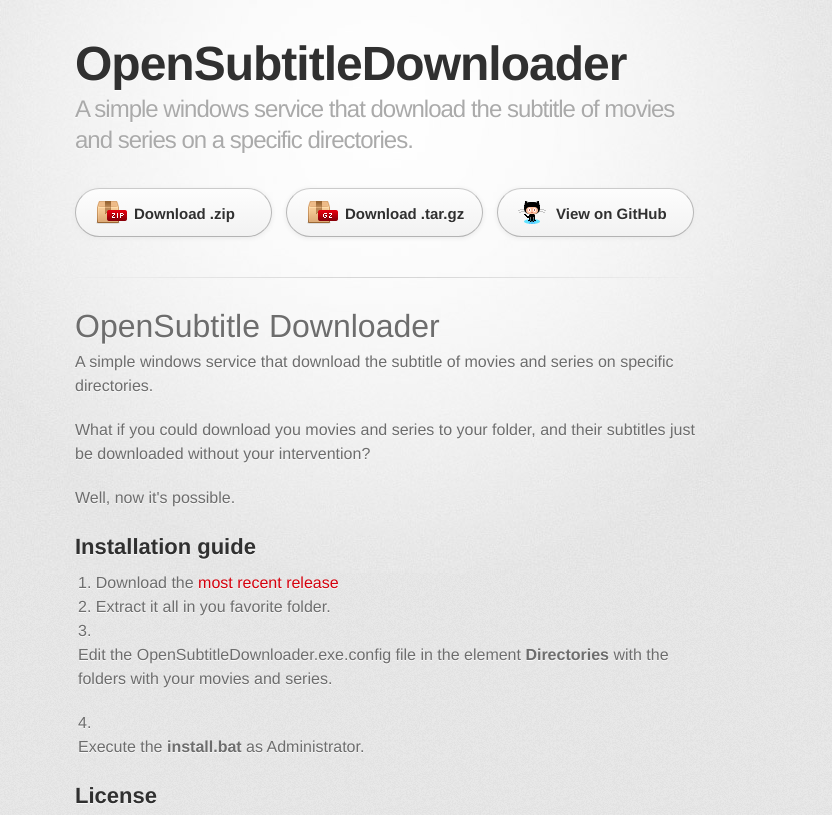
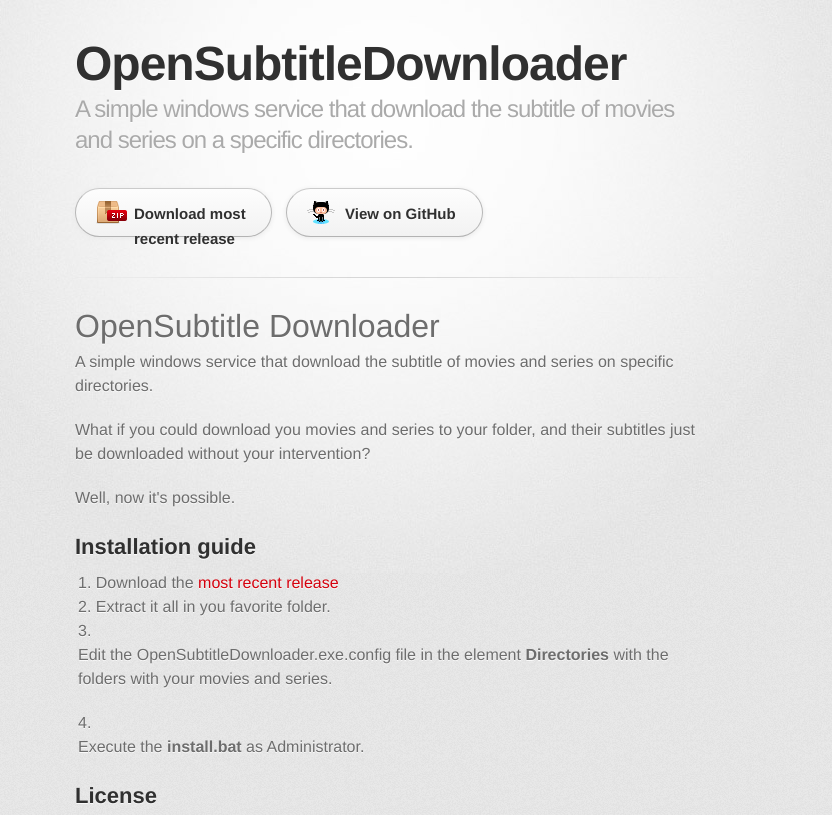
Before and after one commit to achvaicer/OpenSubtitleDownloader, a plain HTML site: page index.html in a window 1280 px wide. Shown: the top 815 px of the page, without its empty margins (255-1087 px from the left). Drawn offline with Linux system fonts and the light colour scheme; a web font is replaced by a local one.

Commit message:
change on download button

```diff
--- a/index.html
+++ b/index.html
@@ -23,8 +23,7 @@
         </header>
 
         <section id="downloads" class="clearfix">
-          <a href="https://github.com/achvaicer/OpenSubtitleDownloader/zipball/master" id="download-zip" class="button"><span>Download .zip</span></a>
-          <a href="https://github.com/achvaicer/OpenSubtitleDownloader/tarball/master" id="download-tar-gz" class="button"><span>Download .tar.gz</span></a>
+          <a href="https://github.com/achvaicer/OpenSubtitleDownloader/releases/download/v0.1/OpenSubtitleDownloader-v0.1.zip" id="download-zip" class="button"><span>Download most recent release</span></a>
           <a href="https://github.com/achvaicer/OpenSubtitleDownloader" id="view-on-github" class="button"><span>View on GitHub</span></a>
         </section>
 
```
